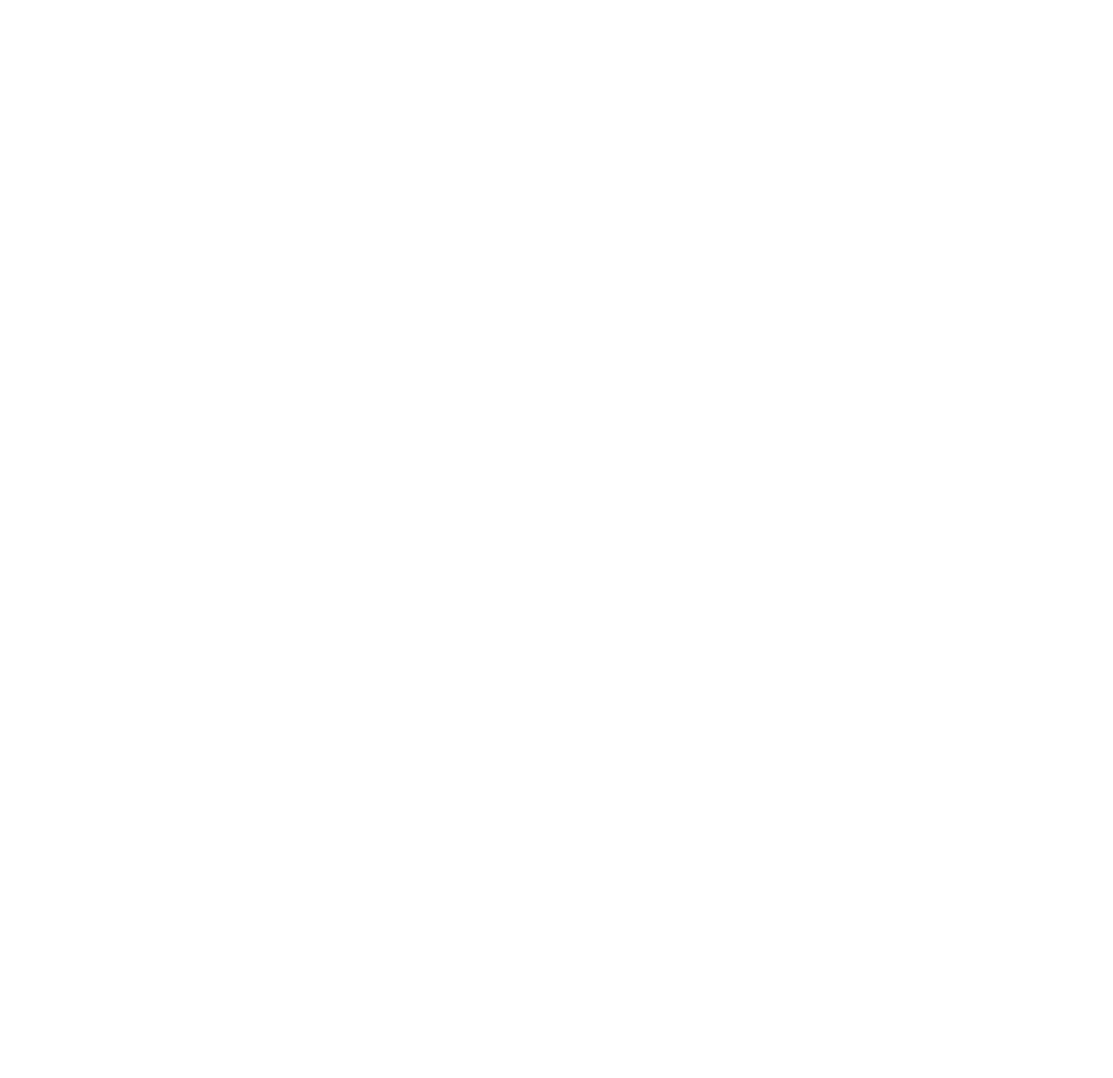
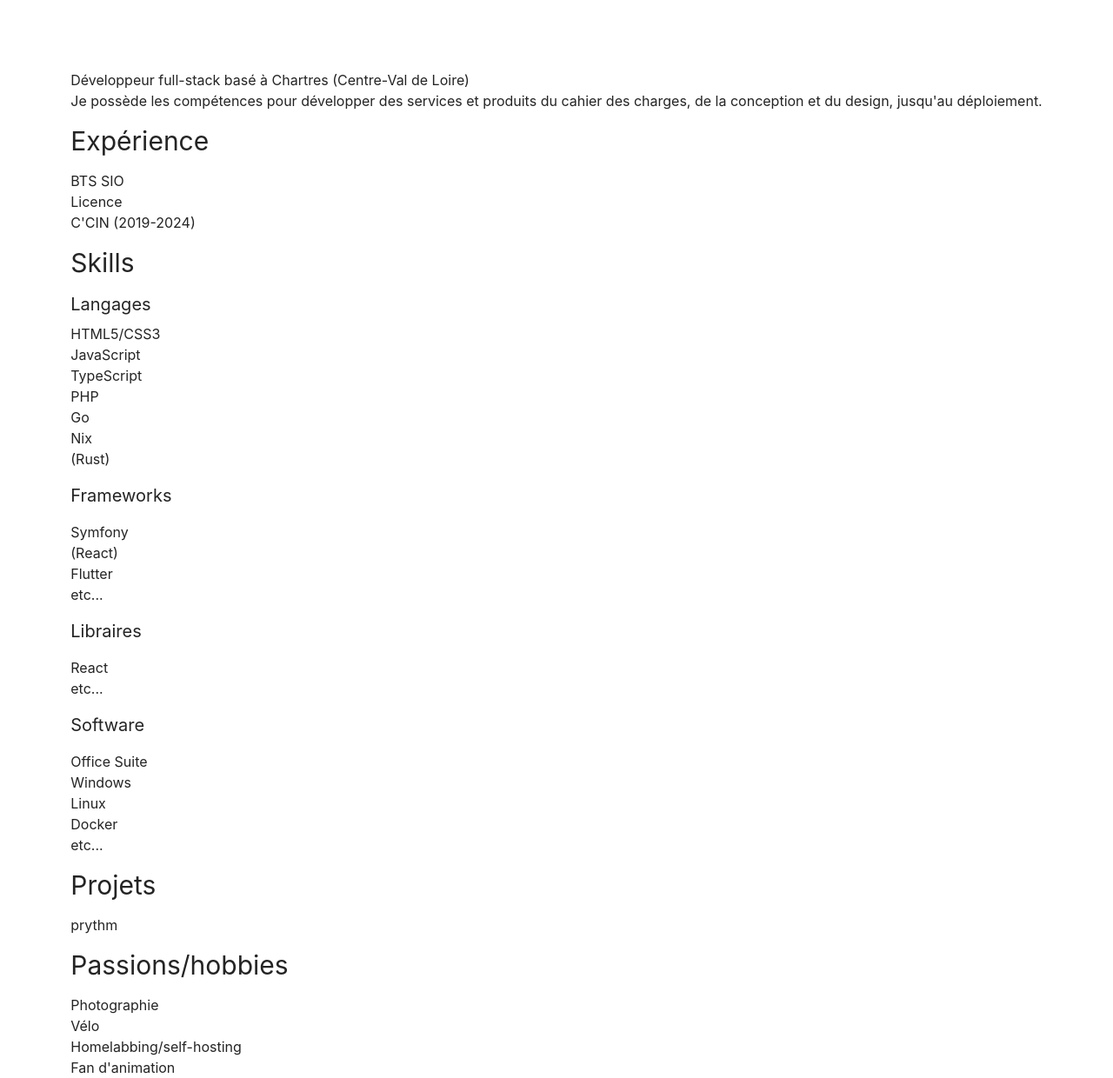
Before and after one commit to baptistehardy/baptiste.hardy.sh, a React (Vite) app: page / in a window 1280 px wide. Shown: the whole page at 87% size. Before the commit the page ends 800 px from the top, so only its background shows below. Built offline with nearby package versions, Linux system fonts and the light colour scheme.

Commit message:
Added some content (wip)

```diff
--- a/src/App.tsx
+++ b/src/App.tsx
@@ -1,9 +1,66 @@
 function App() {
-  return (
-    <>
-      <h1 className="text-5xl text-white font-semibold">baptiste.hardy.sh</h1>
-    </>
-  )
+    return (
+        <>
+            <h1 className="text-5xl text-white font-semibold my-4">Baptiste Hardy</h1>
+            <p>
+                Développeur full-stack basé à Chartres
+                (Centre-Val de Loire)
+                <br/>
+                Je possède les compétences pour développer des
+                services et produits du cahier des charges, de la conception
+                et du design, jusqu'au déploiement.
+            </p>
+            <h2 className="text-3xl text-bold my-4">Expérience</h2>
+            <ul>
+                <li>BTS SIO</li>
+                <li>Licence</li>
+                <li>C'CIN (2019-2024)</li>
+            </ul>
+            <h2 className="text-3xl text-bold my-4">Skills</h2>
+            <h3 className="text-xl text-semibold my-2">Langages</h3>
+            <ul>
+                <li>HTML5/CSS3</li>
+                <li>JavaScript</li>
+                <li>TypeScript</li>
+                <li>PHP</li>
+                <li>Go</li>
+                <li>Nix</li>
+                <li>(Rust)</li>
+            </ul>
+            <h3 className="text-xl text-semibold my-4">Frameworks</h3>
+            <ul>
+                <li>Symfony</li>
+                <li>(React)</li>
+                <li>Flutter</li>
+                <li>etc...</li>
+            </ul>
+            <h3 className="text-xl text-semibold my-4">Libraires</h3>
+            <ul>
+                <li>React</li>
+                <li>etc...</li>
+            </ul>
+            <h3 className="text-xl text-semibold my-4">Software</h3>
+            <ul>
+                <li>Office Suite</li>
+                <li>Windows</li>
+                <li>Linux</li>
+                <li>Docker</li>
+                <li>etc...</li>
+            </ul>
+            <h2 className="text-3xl text-bold my-4">Projets</h2>
+            <ul>
+                <li>prythm</li>
+                <li></li>
+            </ul>
+            <h2 className="text-3xl text-bold my-4">Passions/hobbies</h2>
+            <ul>
+                <li>Photographie</li>
+                <li>Vélo</li>
+                <li>Homelabbing/self-hosting</li>
+                <li>Fan d'animation</li>
+            </ul>
+        </>
+    )
 }
 
 export default App
```
